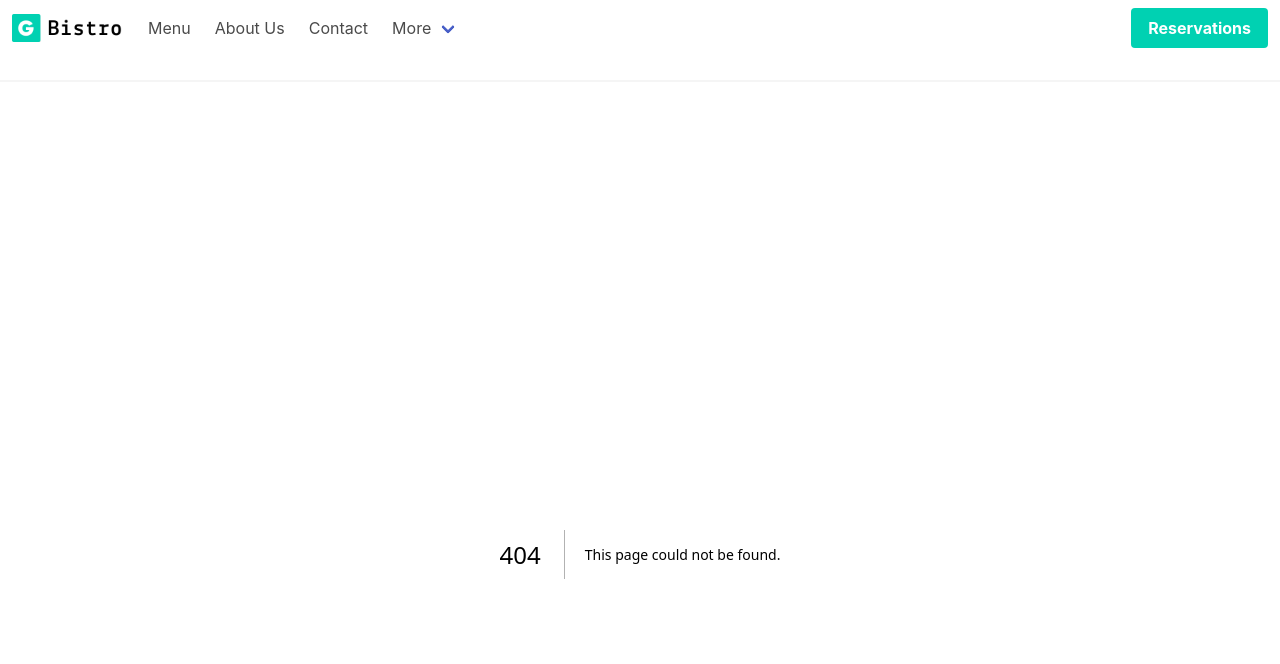
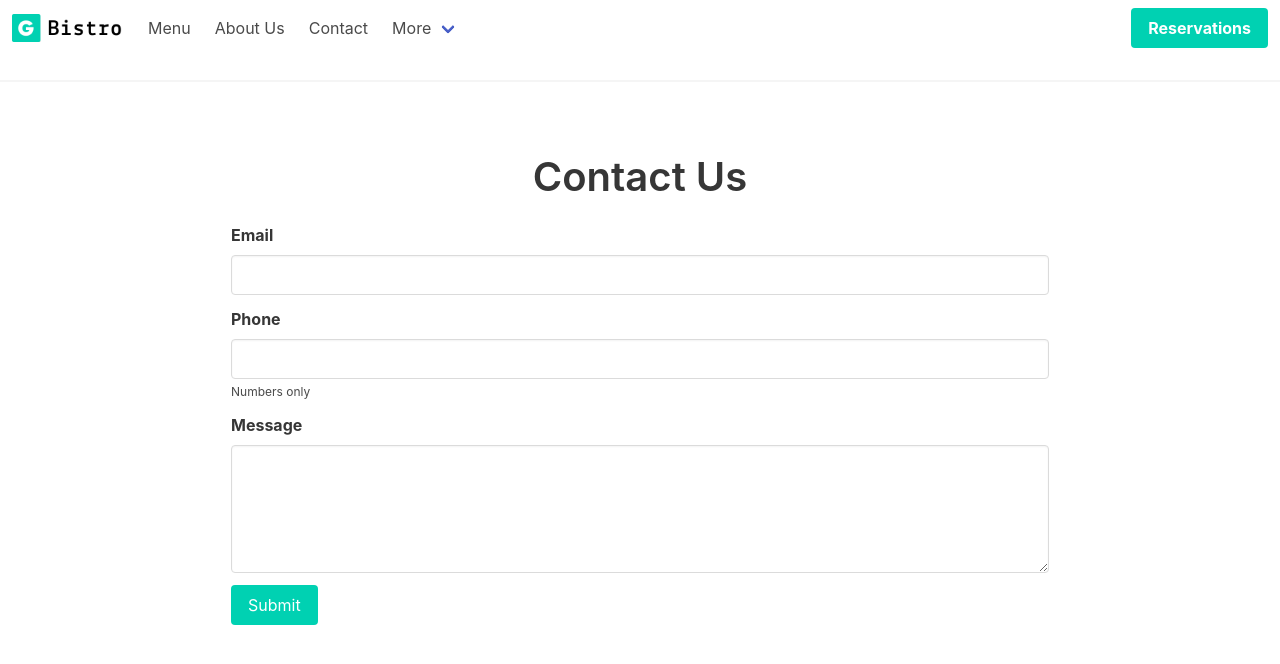
Before and after one commit to zcrutcher/garden-bistro, a Next.js app: page /contact in a window 1280 px wide. Before the commit this address had no page. Shown: the top 664 px of the page. Built offline with nearby package versions, Linux system fonts and the light colour scheme.

Commit message:
hooked up contact form

```diff
--- /dev/null
+++ b/app/api/contact/route.js
@@ -0,0 +1,15 @@
+import { NextResponse } from "next/server";
+import { PrismaClient } from "@prisma/client";
+
+export const POST = async (req) => {
+  const prisma = new PrismaClient();
+  const request = await req.json();
+  const contact = await prisma.contact.create({
+    data: {
+      email: request.email,
+      phone: request.phone,
+      message: request.message,
+    },
+  });
+  return NextResponse.json({ results: contact }, { status: 201 });
+};
--- /dev/null
+++ b/app/contact/page.js
@@ -0,0 +1,176 @@
+"use client";
+import React, { useState } from "react";
+import Notification from "@/components/Notification";
+import { emailValidator, phoneValidator } from "../../helpers/formValidator.js";
+import sanitizePhoneInput from "../../helpers/sanitizePhoneInput.js";
+
+const Contact = () => {
+  const intialAppState = { status: "idle", success: "", failure: "" };
+
+  const [status, setStatus] = useState(intialAppState);
+  const [formData, setFormData] = useState({
+    email: "",
+    phone: "",
+    message: "",
+  });
+  const [touched, setTouched] = useState({
+    email: false,
+    phone: false,
+  });
+
+  const formValidator = (inputs) => {
+    return {
+      email: emailValidator(inputs.email),
+      phone: phoneValidator(inputs.phone),
+    };
+  };
+
+  const [formErrors, setFormErrors] = useState(formValidator(formData));
+
+  const blurHandler = (e) => {
+    setTouched({
+      ...touched,
+      [e.target.name]: true,
+    });
+  };
+
+  const submitHandler = async (e) => {
+    e.preventDefault();
+    if (formErrors.email || formErrors.phone)
+      return setTouched({ email: true, phone: true });
+
+    try {
+      setStatus({ status: "pending", success: "", failure: "" });
+
+      const response = await fetch("http://localhost:3000/api/contact", {
+        method: "POST",
+        headers: {
+          "Content-Type": "application/json",
+        },
+        body: JSON.stringify(formData),
+      });
+
+      if (!response.ok) {
+        setStatus({
+          status: "rejected",
+          success: "",
+          failure: "Contact form submission failed",
+        });
+      }
+
+      setStatus({
+        status: "resolved",
+        success: "Contact from submitted successfully",
+        failure: "",
+      });
+      return;
+    } catch (error) {
+      setStatus({
+        status: "rejected",
+        failure: "Contact form submission failed",
+      });
+    }
+  };
+
+  const changeHandler = (e) => {
+    let [key, rawValue] = [e.target.name, e.target.value];
+    const cleanValue =
+      key === "phone" ? sanitizePhoneInput(rawValue) : rawValue;
+    setFormData({ ...formData, [key]: cleanValue });
+    setFormErrors(formValidator({ ...formData, [key]: cleanValue }));
+  };
+
+  const isLoading = status.status === "pending";
+  const isFailure = status.status === "rejected";
+  const isSuccess = status.status === "resolved";
+  const msg = isSuccess ? status.success : status.failure;
+  return (
+    <div className="columns">
+      <div className="column is-three-quarters m-auto">
+        <div className="container is-fluid">
+          <div className="content">
+            <h2 className="is-size-2 has-text-centered block">Contact Us</h2>
+            {(isSuccess || isFailure) && (
+              <Notification message={msg} success={isSuccess} />
+            )}
+            <form method="POST" onSubmit={submitHandler}>
+              <div className="field">
+                <label htmlFor="email" className="label">
+                  Email
+                </label>
+                <div className="control">
+                  <input
+                    type="email"
+                    name="email"
+                    id="email"
+                    className="input"
+                    value={formData.email}
+                    onChange={changeHandler}
+                    onBlur={blurHandler}
+                  />
+                  {formErrors.email && touched.email && (
+                    <p className="help is-danger is-size-6">
+                      {formErrors.email}
+                    </p>
+                  )}
+                </div>
+              </div>
+              <div className="field">
+                <label htmlFor="phone" className="label">
+                  Phone
+                </label>
+                <div className="control">
+                  <input
+                    type="tel"
+                    name="phone"
+                    id="phone"
+                    className="input"
+                    value={formData.phone}
+                    onChange={changeHandler}
+                    onBlur={blurHandler}
+                  />
+                  <span className="help is-size-8">Numbers only</span>
+                  {formErrors.phone && touched.phone && (
+                    <p className="help is-danger is-size-6">
+                      {formErrors.phone}
+                    </p>
+                  )}
+                </div>
+              </div>
+              <div className="field">
+                <label htmlFor="message" className="label">
+                  Message
+                </label>
+                <div className="control">
+                  <textarea
+                    name="message"
+                    id="message"
+                    className="textarea"
+                    value={formData.message}
+                    onChange={changeHandler}
+                  />
+                </div>
+              </div>
+              <div className="field">
+                <div className="control">
+                  <button
+                    type="submit"
+                    className={
+                      isLoading
+                        ? "button is-primary is-loading"
+                        : "button is-primary"
+                    }
+                  >
+                    Submit
+                  </button>
+                </div>
+              </div>
+            </form>
+          </div>
+        </div>
+      </div>
+    </div>
+  );
+};
+
+export default Contact;
--- /dev/null
+++ b/components/Notification.js
@@ -0,0 +1,11 @@
+import React from "react";
+
+const Notification = ({ message, success }) => {
+  const styles = success
+    ? "notification is-primary has-text-centered"
+    : "notification is-warning has-text-centered";
+
+  return <p className={styles}>{message}</p>;
+};
+
+export default Notification;
--- /dev/null
+++ b/helpers/formValidator.js
@@ -0,0 +1,13 @@
+export const emailValidator = (email) => {
+  if (email.length === 0) return "Email is required";
+  if (email.indexOf("@") === -1 || email.length < 3)
+    return "Email is not valid";
+  return null;
+};
+
+export const phoneValidator = (phone) => {
+  if (phone.length === 0) return "Phone number is required";
+  if (phone.replace(/\D/g, "").length !== 10)
+    return "Phone number is not valid";
+  return null;
+};
--- /dev/null
+++ b/helpers/sanitizePhoneInput.js
@@ -0,0 +1,7 @@
+const sanitizePhoneInput = (phone) => {
+  return phone
+    .replace(/\D/g, "")
+    .replace(/(\d{3})(\d{3})(\d{4})/, "($1) $2-$3");
+};
+
+export default sanitizePhoneInput;
```
Also changed, not shown: 2 other files (tests, documents, lock files or other folders).
